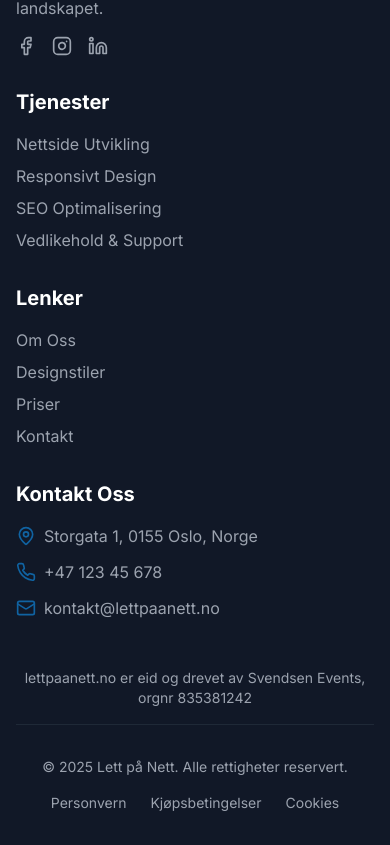
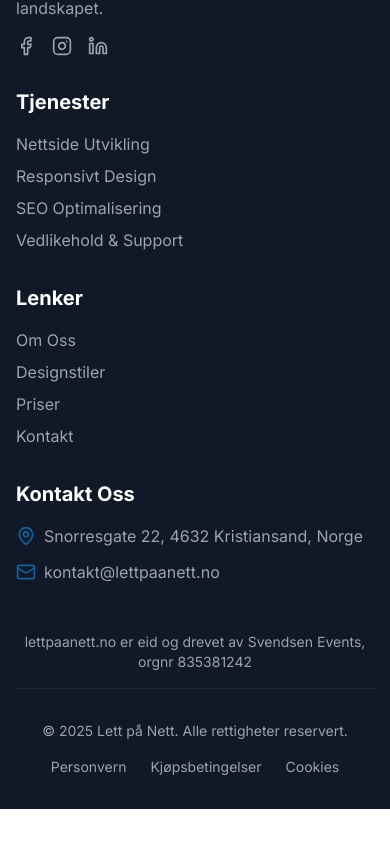
Before and after one commit to soppkongen/lettpaanett, a Next.js app: page /cookies in a window 390 px wide. Shown: the part 2324-3169 px from the top of the page. After the commit the page ends 3133 px from the top, so only its background shows below. Built offline with nearby package versions, Linux system fonts and the light colour scheme.

Commit message:
fix: update contact info to new address and remove phone number
Co-authored-by: null <63381314+soppkongen@users.noreply.github.com>

```diff
--- a/app/kjopsbetingelser/page.tsx
+++ b/app/kjopsbetingelser/page.tsx
@@ -97,7 +97,7 @@ export default function Kjopsbetingelser() {
               <h2>12. Lovvalg og verneting</h2>
               <p>
                 Avtalen er underlagt norsk rett. Tvister skal søkes løst ved forhandlinger. Hvis forhandlinger ikke
-                fører frem, skal tvisten avgjøres ved de ordinære domstoler med Oslo tingrett som verneting.
+                fører frem, skal tvisten avgjøres ved de ordinære domstoler med Kristiansand tingrett som verneting.
               </p>
 
               <h2>13. Endringer</h2>
--- a/app/layout.tsx
+++ b/app/layout.tsx
@@ -72,7 +72,7 @@ export default function RootLayout({
     <html lang="no" className="scroll-smooth">
       <head>
         <meta name="geo.region" content="NO" />
-        <meta name="geo.placename" content="Oslo" />
+        <meta name="geo.placename" content="Kristiansand" />
         <link rel="canonical" href="https://www.lettpaanett.no" />
 
         {/* Strukturerte data for bedre SEO */}
@@ -105,18 +105,18 @@ export default function RootLayout({
               image: "https://www.lettpaanett.no/logo.png",
               "@id": "https://www.lettpaanett.no",
               url: "https://www.lettpaanett.no",
-              telephone: "+4712345678",
+              email: "kontakt@lettpaanett.no",
               address: {
                 "@type": "PostalAddress",
-                streetAddress: "Storgata 1",
-                addressLocality: "Oslo",
-                postalCode: "0155",
+                streetAddress: "Snorresgate 22",
+                addressLocality: "Kristiansand",
+                postalCode: "4632",
                 addressCountry: "NO",
               },
               geo: {
                 "@type": "GeoCoordinates",
-                latitude: 59.9139,
-                longitude: 10.7522,
+                latitude: 58.1599,
+                longitude: 8.0182,
               },
               openingHoursSpecification: {
                 "@type": "OpeningHoursSpecification",
--- a/app/personvern/page.tsx
+++ b/app/personvern/page.tsx
@@ -28,7 +28,7 @@ export default function Personvern() {
               <h2>2. Hvilke personopplysninger vi behandler</h2>
               <p>Vi kan samle inn og behandle følgende personopplysninger:</p>
               <ul>
-                <li>Kontaktinformasjon: Navn, e-postadresse, telefonnummer, bedriftsnavn</li>
+                <li>Kontaktinformasjon: Navn, e-postadresse, bedriftsnavn</li>
                 <li>Teknisk informasjon: IP-adresse, nettlesertype, besøkstid, sidevisninger</li>
                 <li>Kommunikasjon: Innhold i e-poster og skjemaer du sender oss</li>
                 <li>Betalingsinformasjon: Fakturainformasjon (ikke kortdetaljer)</li>
@@ -121,14 +121,12 @@ export default function Personvern() {
                 <br />
                 Lett på Nett
                 <br />
-                Storgata 1, 0155 Oslo
+                Snorresgate 22, 4632 Kristiansand
                 <br />
                 E-post:{" "}
                 <a href="mailto:personvern@lettpaanett.no" className="text-primary hover:underline">
                   personvern@lettpaanett.no
                 </a>
-                <br />
-                Telefon: +47 123 45 678
               </p>
 
               <p className="mt-8">
--- a/components/footer.tsx
+++ b/components/footer.tsx
@@ -1,5 +1,5 @@
 import Link from "next/link"
-import { Facebook, Instagram, Linkedin, Mail, MapPin, Phone } from "lucide-react"
+import { Facebook, Instagram, Linkedin, Mail, MapPin } from "lucide-react"
 
 export function Footer() {
   return (
@@ -84,11 +84,7 @@ export function Footer() {
             <ul className="space-y-3">
               <li className="flex items-start">
                 <MapPin className="h-5 w-5 text-primary mr-2 shrink-0 mt-0.5" />
-                <span className="text-gray-400">Storgata 1, 0155 Oslo, Norge</span>
-              </li>
-              <li className="flex items-center">
-                <Phone className="h-5 w-5 text-primary mr-2 shrink-0" />
-                <span className="text-gray-400">+47 123 45 678</span>
+                <span className="text-gray-400">Snorresgate 22, 4632 Kristiansand, Norge</span>
               </li>
               <li className="flex items-center">
                 <Mail className="h-5 w-5 text-primary mr-2 shrink-0" />
```
